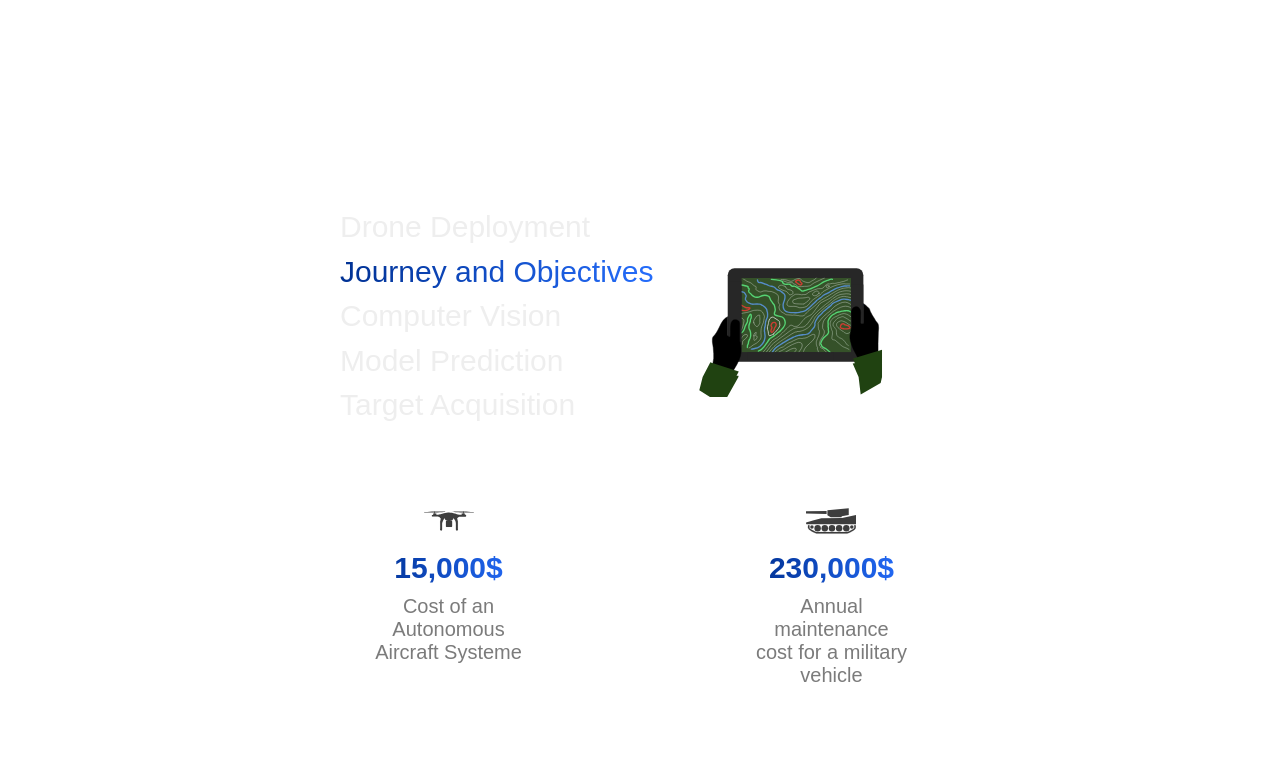
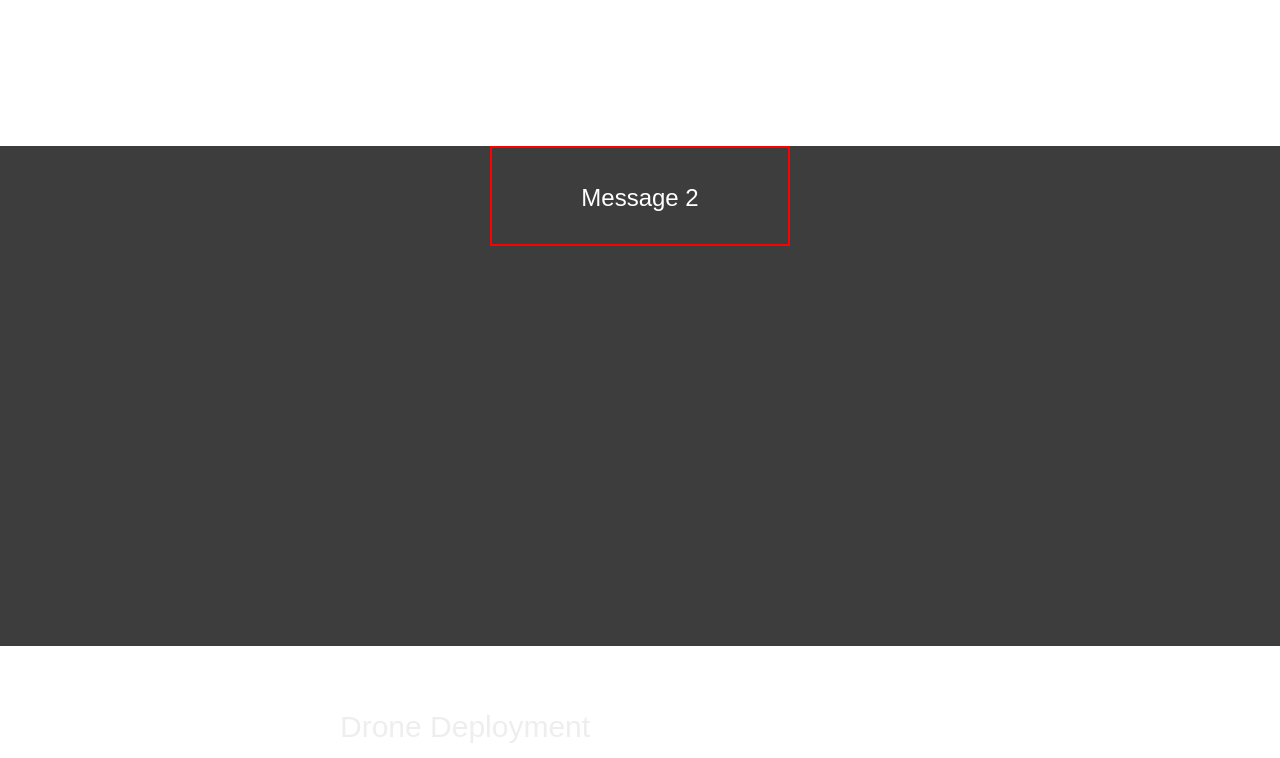
Before and after one commit to HaDock404/app-web-sodaas, a React (Create React App) app: page /#/ in a window 1280 px wide. Shown: the part 1680-2438 px from the top of the page. Built offline with nearby package versions, Linux system fonts and the light colour scheme.

Commit message:
notification animation

```diff
--- a/src/components/Body.jsx
+++ b/src/components/Body.jsx
@@ -11,6 +11,8 @@ import Ad from './Ad';
 import Chart from './Chart';
 import Words from './Words';
 import Products from './Products';
+
+import Die from './Die';
 
 function Body() {
     const { language } = useContext(LanguageContext);
@@ -118,6 +120,7 @@ function Body() {
                 article_title={article_title_01[language]}
                 article_text={article_text_01[language]}
             />
+            <Die />
             <Chart />
             <Article
                 article_title={article_title_01[language]}
--- /dev/null
+++ b/src/components/Die.jsx
@@ -0,0 +1,16 @@
+import '../styles/die.css'
+
+function Die() {
+    return (
+        <div className='die'>
+            <div class="container">
+                <div class="message">Message 1</div>
+                <div class="message">Message 2</div>
+                <div class="message">Message 3</div>
+                <div class="message">Message 4</div>
+            </div>
+        </div>
+    )
+}
+
+export default Die
--- /dev/null
+++ b/src/styles/die.css
@@ -0,0 +1,79 @@
+.die {
+    width: 100%;
+    height: 500px;
+    background-color: #3d3d3d;
+    display: flex;
+    flex-direction: row;
+    justify-content: center;
+}
+
+.container {
+    perspective: 1000px;
+    width: 300px;
+    height: 100px;
+    position: relative;
+    overflow: hidden;
+    border-width: 1px 1px 2px 1px; /* top right bottom left */
+    border-style: solid;
+    border-color: #f00;
+  }
+
+  .message {
+    position: absolute;
+    width: 100%;
+    height: 100px;
+    display: flex;
+    justify-content: center;
+    align-items: center;
+    background-color: #3d3d3d;
+    border-width: 1px 1px 0px 1px; /* top right bottom left */
+    border-style: solid;
+    border-color: #f00;
+    color: #fff;
+    font-size: 24px;
+    transform-origin: center top;
+    opacity: 0;
+    animation: rotateMessages 16s infinite;
+  }
+
+  .message:nth-child(1) {
+    animation-delay: 0s;
+  }
+
+  .message:nth-child(2) {
+    animation-delay: 4s;
+  }
+
+  .message:nth-child(3) {
+    animation-delay: 8s;
+  }
+
+  .message:nth-child(4) {
+    animation-delay: 12s;
+    border-width: 1px 1px 1px 1px; /* top right bottom left */
+    border-style: solid;
+    border-color: #f00;
+  }
+
+  @keyframes rotateMessages {
+    0% {
+      transform: translate3D(0, 100%, 0) rotateX(-90deg);
+      opacity: 0;
+    }
+    10% {
+      transform: translate3D(0, 0, 0) rotateX(0deg);
+      opacity: 1;
+    }
+    25% {
+      transform: translate3D(0, 0, 0) rotateX(0deg);
+      opacity: 1;
+    }
+    35% {
+      transform: translate3D(0, 0%, 0) rotateX(90deg);
+      opacity: 1;
+    }
+    100% {
+      transform: translate3D(0, -150%, 0) rotateX(90deg);
+      opacity: 0;
+    }
+  }
```
